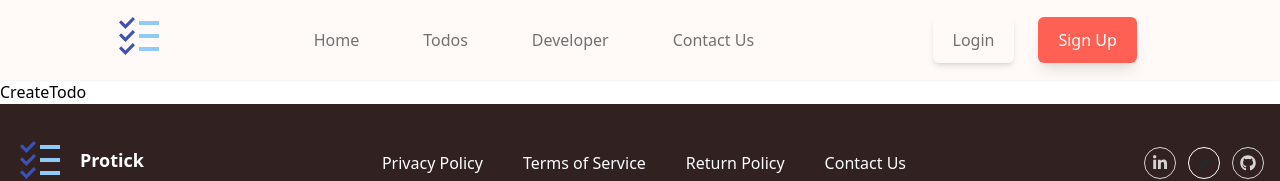
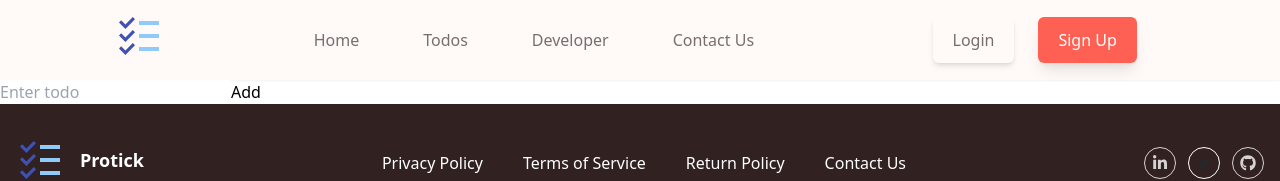
Before and after one commit to STRANJaR/E2E_Todo_App, a React (Vite) app in the folder frontend/: page /create-todo in a window 1280 px wide. Shown: the top 181 px of the page. Built offline with nearby package versions, Linux system fonts and the light colour scheme; a web font is replaced by a local one.

Commit message:
todo add api working

```diff
--- a/frontend/src/components/CreateTodo.jsx
+++ b/frontend/src/components/CreateTodo.jsx
@@ -1,8 +1,42 @@
-
+import axios from "axios"
+import { useState } from "react"
 
 function CreateTodo() {
+  const [title, setTitle] = useState("")
+
+  const handleTodo = async (e) => {
+    e.preventDefault()
+    try {
+      const { data } = await axios.post('http://localhost:8000/api/v1/todo/add-todo',
+      {
+        title
+      },
+      // {
+      //   headers: {
+      //     "Content-Type": "application/json"
+      //   },
+      //   withCredentials: true
+      // }
+      )
+
+      console.log(data)
+
+    } catch (error) {
+      console.log(error)
+    }
+  }
   return (
-    <div>CreateTodo</div>
+    <>
+    <form onSubmit={handleTodo}>
+      <input
+      type="text"
+      value={title}
+      onChange={((e)=>setTitle(e.target.value))}
+      placeholder="Enter todo"
+      />
+      <button type="submit">Add</button>
+    </form>
+    </>
   )
 }
 
```
Also changed, not shown: 1 other file (tests, documents, lock files or other folders).
